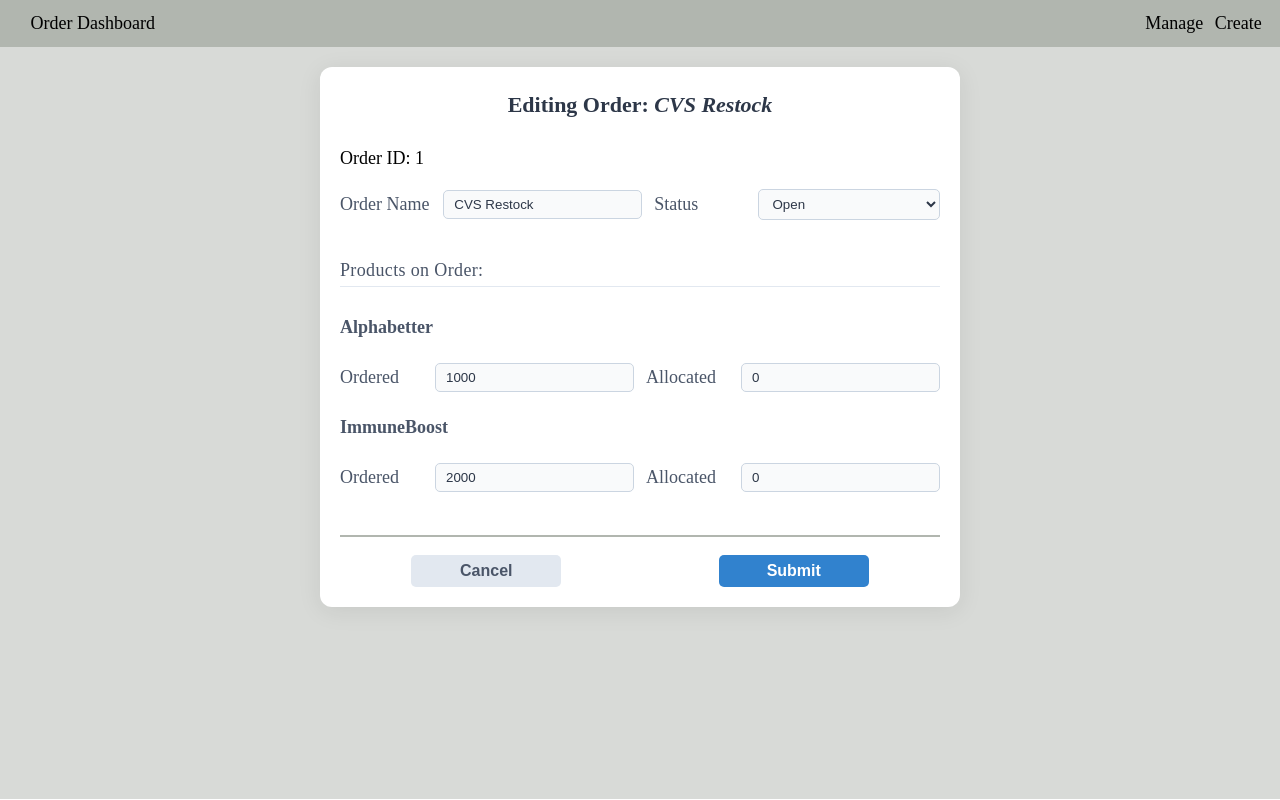
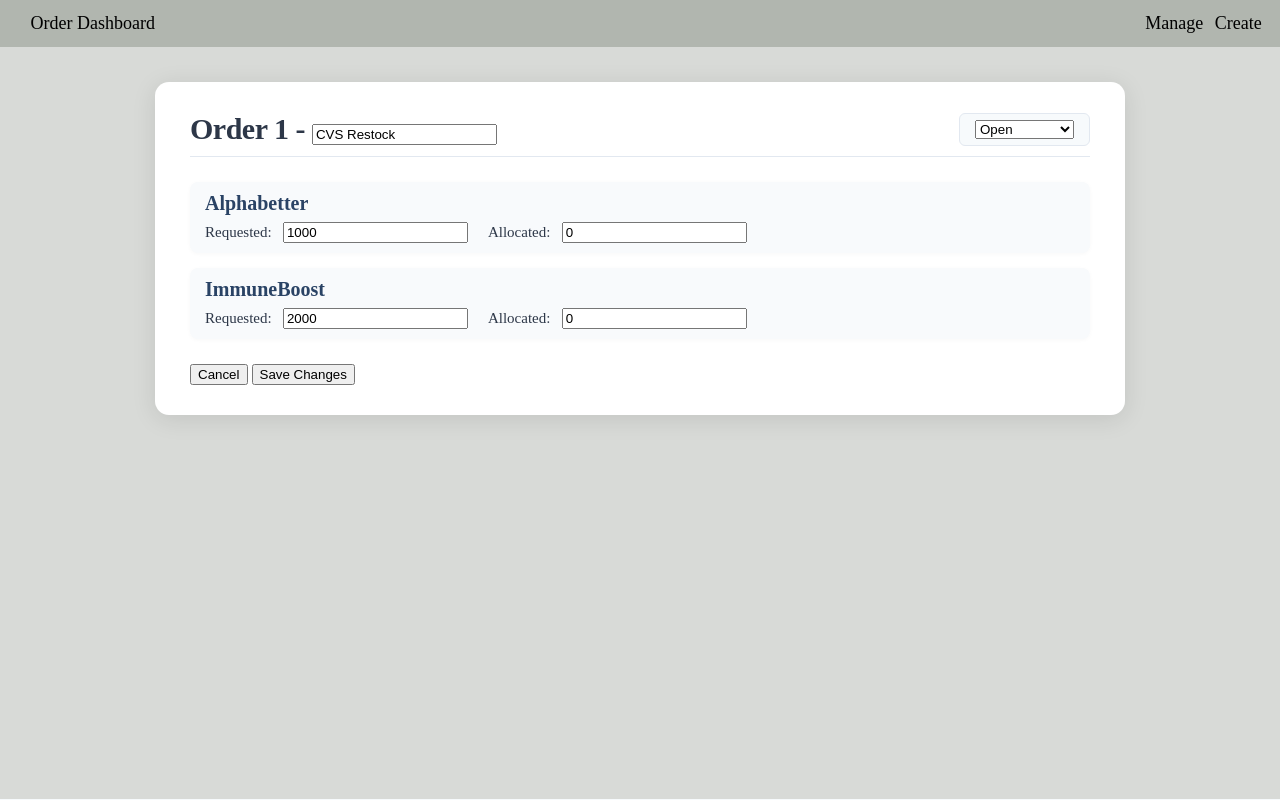
Before and after one commit to EthanCloin/supplyify, a Flask app: page /orders/1/edit in a window 1280 px wide. Run offline with Flask 3, Linux system fonts and the light colour scheme; data comes from the database, SQL or seed files in the repository.

Commit message:
Order + Product tables; Order detail + edit views

```diff
--- a/app/main.py
+++ b/app/main.py
@@ -15,21 +15,23 @@ def home():
 
 @bp.route("/products")
 def get_products():
-    order_id = request.args.get("orderId")
-    if order_id is not None:
-        order_id = int(order_id)
-        products = get_products_on_order(order_id)
-        return render_template("order-products-table.html", products=products)
-    return "<tbody></tbody>"
+    cxn = db.get_db()
+    all_products = products.get_all_products(cxn)
+    columns = ["Product ID", "Name", "Description", "Units Stocked", "Minimum Batch Size"]
+    if request.headers.get("HX-Request"):
+        return render_template("products/manage.html", columns=columns, products=all_products)
+    return render_template("products/manage-page.html", columns=columns, products=all_products)
 
 
 @bp.route("/orders")
 def get_orders():
     cxn = db.get_db()
     all_orders = orders.get_all_orders(cxn)
+    columns = ["Order ID", "Order Name", "Order Status", "Actions"]
+
     if request.headers.get("HX-Request"):
-        return render_template("orders-manage.html", orders=all_orders)
-    return render_template("orders-manage-page.html", orders=all_orders)
+        return render_template("orders/manage.html", columns=columns, orders=all_orders)
+    return render_template("orders/manage-page.html", columns=columns, orders=all_orders)
 
 
 @bp.route("/orders/<int:order_id>", methods=["GET", "PUT"])
@@ -45,17 +47,17 @@ def get_order_details(order_id):
         }
         updated_products = extract_product_updates()
 
-        affected_order = orders.update_order(cxn, order_id, updated_order)
-        affected_products = orders.update_products(cxn, order_id, updated_products)
+        orders.update_order(cxn, order_id, updated_order)
+        orders.update_products(cxn, order_id, updated_products)
         order_details = orders.get_order(cxn, order_id)
         products = orders.get_products(cxn, order_id)
 
     if request.headers.get("HX-Request"):
         return render_template(
-            "order-detail.html", order=order_details, products=products
+            "orders/detail.html", order=order_details, products=products
         )
     return render_template(
-        "order-detail-page.html", order=order_details, products=products
+        "orders/detail-page.html", order=order_details, products=products
     )
 
 
@@ -85,10 +87,10 @@ def order_edit_form(order_id):
 
     if request.headers.get("HX-Request"):
         return render_template(
-            "order-edit.html", order=order_details, products=products
+            "orders/edit.html", order=order_details, products=products
         )
     return render_template(
-        "order-edit-page.html", order=order_details, products=products
+        "orders/edit-page.html", order=order_details, products=products
     )
 
 
--- a/app/products.py
+++ b/app/products.py
@@ -6,11 +6,13 @@ def get_all_products(db: Connection):
 SELECT
     ProductID
     ,Name
+    ,Description
+    ,UnitsStocked
     ,MinimumBatchSize
 FROM Products;
 """
     res = db.execute(query).fetchall()
-    return [dict(p) for p in res]
+    return res
 
 def create_product(db: Connection, product: dict):
     query = """
--- /dev/null
+++ b/app/static/css/card.css
@@ -0,0 +1,80 @@
+/* Card Layout for Order Details and Edit */
+body {
+  background: #f7fafc;
+}
+
+.order-card {
+  background: #fff;
+  border-radius: 14px;
+  box-shadow: 0 4px 24px rgba(0,0,0,0.10);
+  padding: 3rem 3.5rem;
+  margin: 3.5rem auto 3rem auto;
+  max-width: 900px;
+  width: 100%;
+  display: flex;
+  flex-direction: column;
+  gap: 2.5rem;
+}
+
+
+.order-card__header {
+  display: flex;
+  justify-content: space-between;
+  align-items: center;
+  border-bottom: 1px solid #e2e8f0;
+  padding-bottom: 1rem;
+  gap: 1rem;
+}
+
+.order-card__title {
+  font-size: 3rem;
+  font-weight: 700;
+  color: #2d3748;
+  letter-spacing: -0.5px;
+}
+
+.order-card__status {
+  font-size: 1.5rem;
+  font-weight: 600;
+  color: #4a5568;
+  background: #f7fafc;
+  padding: 0.4em 1em;
+  border-radius: 6px;
+  border: 1px solid #e2e8f0;
+}
+
+.order-card__products {
+  display: flex;
+  flex-direction: column;
+  gap: 1.5rem;
+}
+
+.order-card__product {
+  background: #f8fafc;
+  border-radius: 8px;
+  padding: 1rem 1.5rem;
+  box-shadow: 0 1px 4px rgba(0,0,0,0.03);
+  display: flex;
+  flex-direction: column;
+  gap: 0.5rem;
+}
+
+.order-card__product-name {
+  font-size: 2rem;
+  font-weight: 600;
+  color: #2a4365;
+  margin-bottom: 0.2rem;
+}
+
+.order-card__product-details {
+  display: flex;
+  gap: 2rem;
+  font-size: 1.5rem;
+  color: #4a5568;
+}
+
+.order-card__label {
+  font-weight: 500;
+  color: #2d3748;
+  margin-right: 0.5em;
+}
--- a/app/templates/layout.html
+++ b/app/templates/layout.html
@@ -37,6 +37,7 @@
             <div class="topbar__nav-item--triggers-dropdown" onclick="toggleManageDropdown()">Manage
                 <div id="manage-dropdown" class="topbar__nav-item__dropdown-container --hidden">
                     <a href="/orders" class="topbar__nav-item__dropdown-link">Manage Orders</a>
+                    <a href="/products" class="topbar__nav-item__dropdown-link">Manage Products</a>
                 </div>
             </div>
             <div class="topbar__nav-item--triggers-dropdown" onclick="toggleCreateDropdown()">
--- a/app/templates/order-edit.html
+++ /dev/null
@@ -1,36 +0,0 @@
-<form class="order-form__container" hx-swap="outerHTML" hx-put="/orders/{{ order.orderid }}" hx-replace-url="true">
-    <div class="order-form__heading">Editing Order: <em>{{ order.name }}</em></div>
-    <div class="order-form__subheading">Order ID: {{ order.orderid }}</div>
-
-    <div class="order-form__row">
-        <label class="order-form__label" for="order-name">Order Name</label>
-        <input class="order-form__input" id="order-name" name="order-name" type="text" value="{{ order.name }}" />
-        <label class="order-form__label" for="order-status">Status</label>
-        <select class="order-form__input" name="order-status" id="order-status" value="{{ order.status }}">
-            <option {% if order.status=='Open' %}selected{% endif %}>Open</option>
-            <option {% if order.status=='Procurement' %}selected{% endif %}>Procurement</option>
-            <option {% if order.status=='Production' %}selected{% endif %}>Production</option>
-            <option {% if order.status=='Fulfilled' %}selected{% endif %}>Fulfilled</option>
-        </select>
-    </div>
-
-    <div class="order-form__section-split">Products on Order:</div>
-    {% for p in products %}
-    <div class="order-form__row">
-        <span class="order-form__label" style="font-weight:600;">{{ p.name }}</span>
-    </div>
-    <div class="order-form__row">
-        <label class="order-form__label" for="product-requested-{{ p.orderproductsid }}">Ordered</label>
-        <input class="order-form__input" id="product-requested-{{ p.orderproductsid }}"
-            name="product-requested-{{ p.orderproductsid }}" type="number" value="{{ p.requested }}" />
-        <label class="order-form__label" for="product-allocated-{{ p.orderproductsid }}">Allocated</label>
-        <input class="order-form__input" type="number" id="product-allocated-{{ p.orderproductsid }}"
-            name="product-allocated-{{ p.orderproductsid }}" value="{{ p.allocated }}" />
-    </div>
-    {% endfor %}
-    <div class="order-form__buttons-container">
-        <button class="order-form__button order-form__button--cancel" hx-get="/orders/{{ order.orderid }}"
-            hx-target="closest .order-form__container" hx-swap="outerHTML">Cancel</button>
-        <button class="order-form__button order-form__button--submit">Submit</button>
-    </div>
-</form>
--- a/app/templates/orders-manage-page.html
+++ b/app/templates/orders/detail-page.html
@@ -1,4 +1,4 @@
 {% extends 'layout.html' %}
 {% block content %}
-{% include 'orders-manage.html' %}
+{% include 'orders/detail.html' %}
 {% endblock %}
--- /dev/null
+++ b/app/templates/orders/edit-page.html
@@ -0,0 +1,4 @@
+{% extends 'layout.html' %}
+{% block content %}
+{% include 'orders/edit.html' %}
+{% endblock %}
--- /dev/null
+++ b/app/templates/orders/edit.html
@@ -0,0 +1,42 @@
+{# Import card styles #}
+<link rel="stylesheet" href="{{ url_for('static', filename='css/card.css') }}">
+<form class="order-card" hx-put="/orders/{{ order.OrderID }}" hx-target="this" hx-swap="outerHTML">
+    <div class="order-card__header">
+        <div class="order-card__title">Order {{ order.OrderID }} - <input type="text" name="order-name"
+                value="{{ order.Name }}" /></div>
+        <div class="order-card__status">
+            <select name="order-status">
+                <option {% if order.status=='Open' %}selected{% endif %}>Open</option>
+                <option {% if order.status=='Procurement' %}selected{% endif %}>Procurement</option>
+                <option {% if order.status=='Production' %}selected{% endif %}>Production</option>
+                <option {% if order.status=='Fulfilled' %}selected{% endif %}>Fulfilled</option>
+            </select>
+        </div>
+    </div>
+    <div class="order-card__products">
+        {% for product in products %}
+        <div class="order-card__product">
+            <div class="order-card__product-name">{{ product.Name }}</div>
+            <div class="order-card__product-details">
+                <div>
+                    <label class="order-card__label" for="requested-{{ loop.index0 }}">Requested:</label>
+                    <input type="number" class="order-card__input"
+                        id="product-requested-{{ product['OrderProductsID'] }}"
+                        name="product-requested-{{ product['OrderProductsID'] }}" value="{{ product.Requested }}">
+                </div>
+                <div>
+                    <label class="order-card__label" for="allocated-{{ loop.index0 }}">Allocated:</label>
+                    <input type="number" class="order-card__input"
+                        id="product-allocated-{{ product['OrderProductsID'] }}"
+                        name="product-allocated-{{ product['OrderProductsID'] }}" value="{{ product.Allocated }}">
+                </div>
+            </div>
+        </div>
+        {% endfor %}
+    </div>
+    <div>
+        <button type="button" hx-get="/orders/{{ order.OrderID }}" hx-target=".order-card"
+            hx-swap="outerHTML">Cancel</button>
+        <button type="submit">Save Changes</button>
+    </div>
+    </div>
--- a/app/templates/order-edit-page.html
+++ b/app/templates/orders/manage-page.html
@@ -1,4 +1,4 @@
 {% extends 'layout.html' %}
 {% block content %}
-{% include 'order-edit.html' %}
+{% include 'orders/manage.html' %}
 {% endblock %}
--- a/app/templates/order-detail-page.html
+++ b/app/templates/products/manage-page.html
@@ -1,4 +1,4 @@
 {% extends 'layout.html' %}
 {% block content %}
-{% include 'order-detail.html' %}
+{% include 'products/manage.html' %}
 {% endblock %}
```
Also changed, not shown: app/static/css/table.css (added, +84 -0 lines), app/templates/order-detail.html (deleted, +0 -26 lines), app/templates/orders-manage.html (deleted, +0 -35 lines), app/templates/orders/detail.html (added, +24 -0 lines), app/templates/orders/manage.html (added, +25 -0 lines), app/templates/products/manage.html (added, +25 -0 lines), docs/frontend-design.md (+4 -0 lines).
